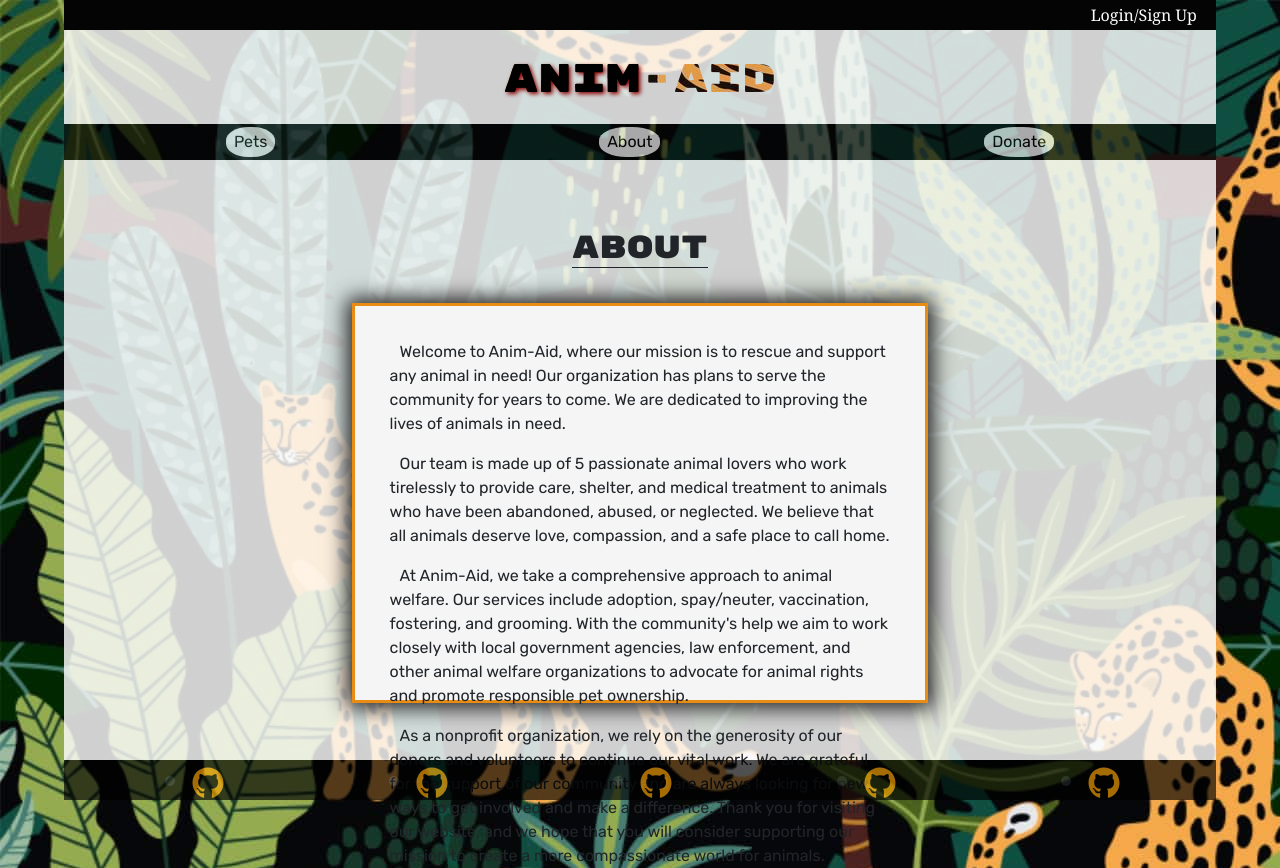
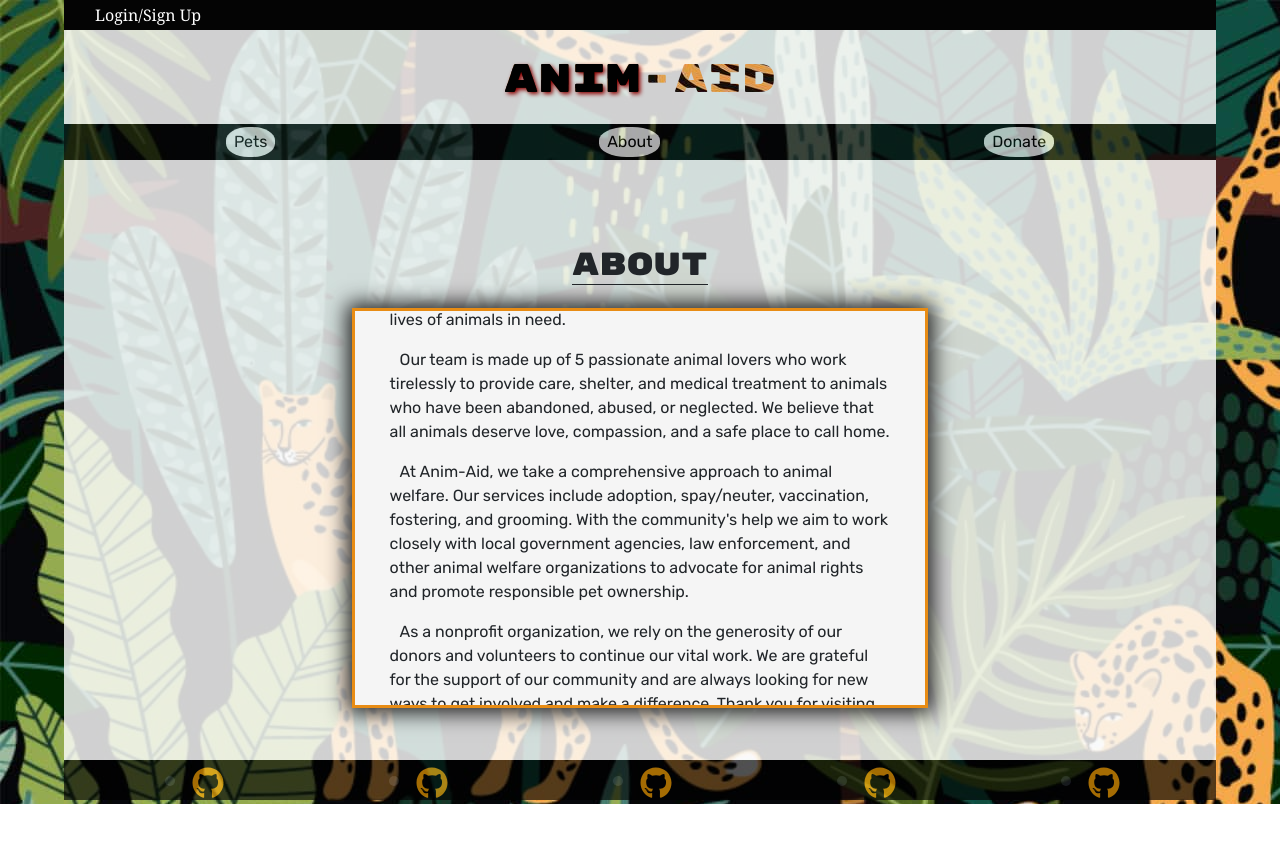
Before and after one commit to kabdomora/P3G5, a React (Create React App) app in the folder client/: page / in a window 1280 px wide. After the commit the page ends 804 px from the top, so only its background shows below. Built offline with nearby package versions, Linux system fonts and the light colour scheme.

Commit message:
various changes from other csl branch inserted, css/UI design formatting changes to accomodate smaller viewports

```diff
--- a/client/src/App.js
+++ b/client/src/App.js
@@ -50,7 +50,7 @@ function App() {
             <Route path="/pets" element={<PetsMenu />} />
             <Route path="/donate" element={<Donate />} />
             <Route path="/pet/:petName" element={<PetPage />} />
-            <Route path="my-profile" element={<MyProfile />} />
+            <Route path="/my-profile" element={<MyProfile />} />
             <Route path="*" element={<h1 className='display-2'>Wrong page!</h1>} />
           </Routes>
           <Footer/>
--- a/client/src/components/Donate.js
+++ b/client/src/components/Donate.js
@@ -1,35 +1,30 @@
 import React, {useState, useEffect} from 'react';
 import DonationModal from './DonationModal';
 
-function clickEvent(setPet) {
+function clickEvent(setPetPicture) {
   const modal = document.querySelector('.main-parent');
   modal.addEventListener("click", (event) => {
     const selectedPet = localStorage.getItem("selectedPet");
 
-    setPet(selectedPet);
+    setPetPicture(selectedPet);
   })
 }
 
 function Donate() {
     const [showModal, setShowModal] = useState(false);
-
-    const [petPicture, setPet] = useState("");
-
+    const [petPicture, setPetPicture] = useState(null);
 
 
     useEffect(() => {
       console.log("Pet Changed")
-    },[setPet, petPicture]);
+    },[setPetPicture, petPicture]);
 
     useEffect(() => {
-      clickEvent(setPet);
-    },[setPet])
+      clickEvent(setPetPicture);
+    },[setPetPicture])
 
 
 
-
-    console.log(typeof DonationModal);
-    console.log("test");
 
     const handleDonateClick = () => {
       setShowModal(true);
@@ -39,6 +34,13 @@ function Donate() {
       setShowModal(false);
     };
 
+
+    const handleSelectPet = (pet) => {
+      setPetPicture(pet);
+      setShowModal(false);
+    };
+
+
     return (
       <div className="main-parent">
         <div className="main-article-parent">
@@ -46,7 +48,9 @@ function Donate() {
             <div className="donate-parent">
             {/* {selectedPet && ( */}
               <div className="donate-pic-parent">
+                {petPicture && (
               <img src={`/pets/${petPicture}.png`} alt={`${petPicture}`} className="donate-pic-container" />
+              )}
               </div>
             {/* )} */}
 
@@ -57,7 +61,7 @@ function Donate() {
               </button>
             )}
 
-            {showModal && <DonationModal onClose={handleCloseModal} />}
+            {showModal && <DonationModal onClose={handleCloseModal} onSelectPet={handleSelectPet} />}
           </div>
         </div>
       </div>
--- a/client/src/components/DonationModal.js
+++ b/client/src/components/DonationModal.js
@@ -99,7 +99,7 @@ function DonationModal(props) {
 
   return (
     <div className="donation-modal">
-      <div className="modal-content">
+      <div className="dmodal-content">
         <span className="donation-close-btn" onClick={props.onClose}>
           &times;
         </span>
--- a/client/src/components/Header.js
+++ b/client/src/components/Header.js
@@ -14,9 +14,14 @@ function Header() {
         <div className='main-header-parent'>
             <div className='upper-header'>
                 {Auth.loggedIn() ? (
-                    <button className='login-btn' onClick={Auth.logout}>Logout</button>
+                    <>
+                        <button className='upper-h-btn' onClick={Auth.logout}>Logout</button>
+                        <button className='upper-h-btn'><Link to="/my-profile" className='link-remove'>My Profile</Link></button>
+
+                    </>
                 ) : (
-                    <button className='login-btn' onClick={handleModalOpen}>Login/Sign Up</button>
+
+                    <button className='upper-h-btn' onClick={handleModalOpen}>Login/Sign Up</button>
                 )}
 
                 <LoginModal showModal={showModal} setShowModal={setShowModal} />
--- a/client/src/index.css
+++ b/client/src/index.css
@@ -40,20 +40,25 @@ h6 {
   height: 7vh;
   min-height: fit-content;
   width: 90%;
-  text-align: right;
+  display: flex;
+  flex-direction: row;
+  justify-content: space-between;
 }
 
-.login-btn {
-  padding-right: 1.5%;
+.upper-h-btn {
+
   border-color: transparent;
   background-color: transparent;
   font-family: Georgia, 'Times New Roman', Times, serif;
-  color:rgb(254, 254, 254);
-  opacity: 1;
+  margin-left: 2%;
+  margin-right: 2%;
+
+
+  color: white;
   transition: ease-in-out .75s;
 }
 
-.login-btn:hover {
+.upper-h-btn:hover {
   transform: scale(1.75);
   color:rgb(247, 173, 0);
 }
@@ -87,6 +92,7 @@ h6 {
   display: flex;
   align-items: center;
   justify-content: space-around;
+  overflow: hidden;
 }
 
 .header-btn {
@@ -137,24 +143,48 @@ h6 {
   align-items: center;
   flex-direction: column;
   justify-content: center;
+
 }
 
 .article-title {
   border-bottom: 1px solid;
-  margin-bottom: 3%;
-  margin-top: 1%;
+  margin-bottom: 2%;
+  margin-top: 3%;
+
+
+
+
+
+
+
 }
 
 .main-article {
   width: 50%;
   height: 50vh;
+  max-height: max-content;
   background-color: whitesmoke;
   border-style: solid;
   border-color: rgb(232, 140, 20);
   box-shadow: 0px 0px 20px 5px rgb(32, 32, 32);
   padding: 3%;
   text-indent: 2%;
+
+  display: flex;
+  flex-direction: column;
+  align-items: center;
+  justify-content: center;
+
+  overflow: scroll;
 }
+
+@media only screen and (max-width: 700px) {
+  .main-article {
+    width: 100%;
+    padding: 0px;
+  }
+}
+
 
 /* Pets Menu */
 
@@ -177,8 +207,8 @@ h6 {
 }
 
 .project-parent {
-  width: 40vh;
-  height: 35vh ;
+  width: 30vw;
+  height: 30vh;
   margin: 0 auto;
   overflow: hidden;
   border-color: rgb(250, 162, 0);
@@ -186,6 +216,11 @@ h6 {
   border-width: 1px;
   box-shadow: 0px 0px 20px 5px rgb(196, 196, 196);
   margin-bottom: 10%;
+
+  @media screen and (max-width: 768px) {
+    width: 80vw;
+    height: 30vh;
+  }
 }
 
 .project-parent:hover {
@@ -215,15 +250,23 @@ h6 {
   transition: opacity 0.3s ease-in-out;
   display: flex;
   flex-direction: column;
+
+  @media screen and (max-width: 768px) {
+    top: 40%;
+  }
 }
 
 .project-links-parent {
   display: flex;
   flex-direction: row;
   justify-content: space-between;
-  padding:  5%;
+  padding: 5%;
   padding-bottom: 1%;
 
+  @media screen and (max-width: 768px) {
+    flex-direction: column;
+    align-items: center;
+  }
 }
 
 .description-format {
@@ -237,6 +280,10 @@ h6 {
   padding-top: 5%;
   font-size: large;
   color: rgb(175, 1, 1);
+
+  @media screen and (max-width: 768px) {
+    font-size: medium;
+  }
 }
 
 .project-overlay:hover .project-description {
@@ -246,7 +293,6 @@ h6 {
   opacity: .8;
 }
 
-
 .pets-menu-parent {
   width: 100%;
   height: 100%;
@@ -255,123 +301,11 @@ h6 {
   justify-content: space-around;
   overflow-y: scroll;
 
+  @media screen and (max-width: 768px) {
+    flex-direction: column;
+    align-items: center;
+  }
 }
-
-/*
-
-.pets-menu-col {
-  width: 45%;
-  height: 100%;
-  display: flex;
-  justify-content: center;
-  flex-direction: column;
-  max-height: fit-content;
-}
-
-.Pets-Menu-Componet-Parent {
-  height: 35vh;
-  display: flex;
-  flex-direction: column;
-}
-
-
-
-.menu-img-container {
-  width: 40vh;
-    height: 20vh ;
-    margin: 0 auto;
-    overflow: hidden;
-    border-color: rgb(250, 162, 0);
-    border-style: solid;
-    border-width: 1px;
-    box-shadow: 0px 0px 20px 5px rgb(196, 196, 196);
-    margin-bottom: 10%;
-}
-
-.menu-img-container:hover {
-
-  box-shadow: 0px 0px 80px 5px rgb(196, 196, 196);
-
-}
-
-.menu-img-overlay {
-
-  width: 100%;
-  height: 100%;
-  position: relative;
-
-}
-
-.pets-img {
-
-  width: 100%;
-  height: 100%;
-  background-size: contain;
-  transition: opacity 0.3s ease-in-out;
-}
-
-
-.Pets-Menu-Componet-Upper {
-  max-height: 50%;
-  width: 100%;
-
-
-  justify-content: space-around;
-
-
-}
-
-.pets-img {
-  height: 100%;
-  width: 60%;
-
-  object-fit: cover;
-
-  border: 2px;
-  border-color: black;
-  border-style: solid;
-
-  box-shadow: 5px 2px 15px 3px rgb(81, 81, 81);
-}
-
-.Pets-Menu-Lower-Parent {
-  width: 100%;
-  min-height: 50%;
-  height: fit-content;
-
-  display: flex;
-  flex-direction: column;
-
-  justify-content: center;
-  align-content: center;
-}
-
-.Pets-Description-Menu {
-  width: 75%;
-  padding-top: 1%;
-  text-align: left;
-  text-indent: 1.5%;
-  margin: 0 auto;
-  text-align: center;
-}
-
-.Pets-Menu-Sub-Parent {
-  padding-top: 2%;
-  width:100%;
-  display: flex;
-  flex-direction: row;
-}
-
-.Pets-Menu-Sub-Parent-Header {
-  font-size: medium;
-  margin-right: 5%;
-}
-
-.Pets-Menu-Sub-Parent-Txt {
-  margin-top: 10% ;
-}
-
-*/
 
 /* Pet Page */
 
@@ -437,6 +371,7 @@ h6 {
   justify-self: center;
   background-color: white;
   box-shadow: 10px 10px 15px 5px rgb(81, 81, 81);
+  overflow-y: scroll;
 }
 
 /* Donate */
@@ -455,9 +390,10 @@ h6 {
   height: 15%;
   border-radius: 90%;
 
-  font-size: xx-large;
+  font-size: large;
 
-  color:rgb(251, 255, 0);
+  color:rgb(245, 241, 16);
+  text-shadow: 2px 2px 4px rgb(138, 0, 0);
   background-image: url('./assets/tigerprint.jpg');
 }
 
@@ -472,6 +408,7 @@ h6 {
 
 .donate-pic-container {
   background-color: rgb(255, 0, 208);
+
   width: 25%;
   margin: 5%;
 
@@ -481,15 +418,13 @@ h6 {
   border-color: black;
   border-style: solid;
 
-  object-fit:contain;
-
-
 
 }
 
 .donation-modal {
-  height: 50%;
-  width: 80vh;
+  min-height: 50%;
+  height: fit-content;
+  width: 90%;
   background-color: white;
 
   display: flex;
@@ -507,7 +442,7 @@ h6 {
 
 }
 
-.modal-content {
+.dmodal-content {
   height: 100%;
   width: 100%;
   display: flex;
@@ -551,6 +486,7 @@ h6 {
   background-color: rgba(0, 0, 0, 0.481);
   color: rgb(245, 151, 20);
   text-shadow: 2px 2px 4px rgb(138, 0, 0);
+  font-size: large;
 }
 
 .central-donate-modal {
--- a/client/src/index.js
+++ b/client/src/index.js
@@ -3,7 +3,7 @@ import ReactDOM from "react-dom";
 import "bootstrap/dist/css/bootstrap.min.css";
 import "./index.css";
 import App from "./App";
-import * as serviceWorker from "./serviceWorkerRegistration";
+//import * as serviceWorker from "./serviceWorkerRegistration";
 
 ReactDOM.render(
   <React.StrictMode>
@@ -12,4 +12,4 @@ ReactDOM.render(
   document.getElementById("root")
 );
 
-serviceWorker.register();
+//serviceWorker.register();
```
Also changed, not shown: 1 other file (tests, documents, lock files or other folders).
